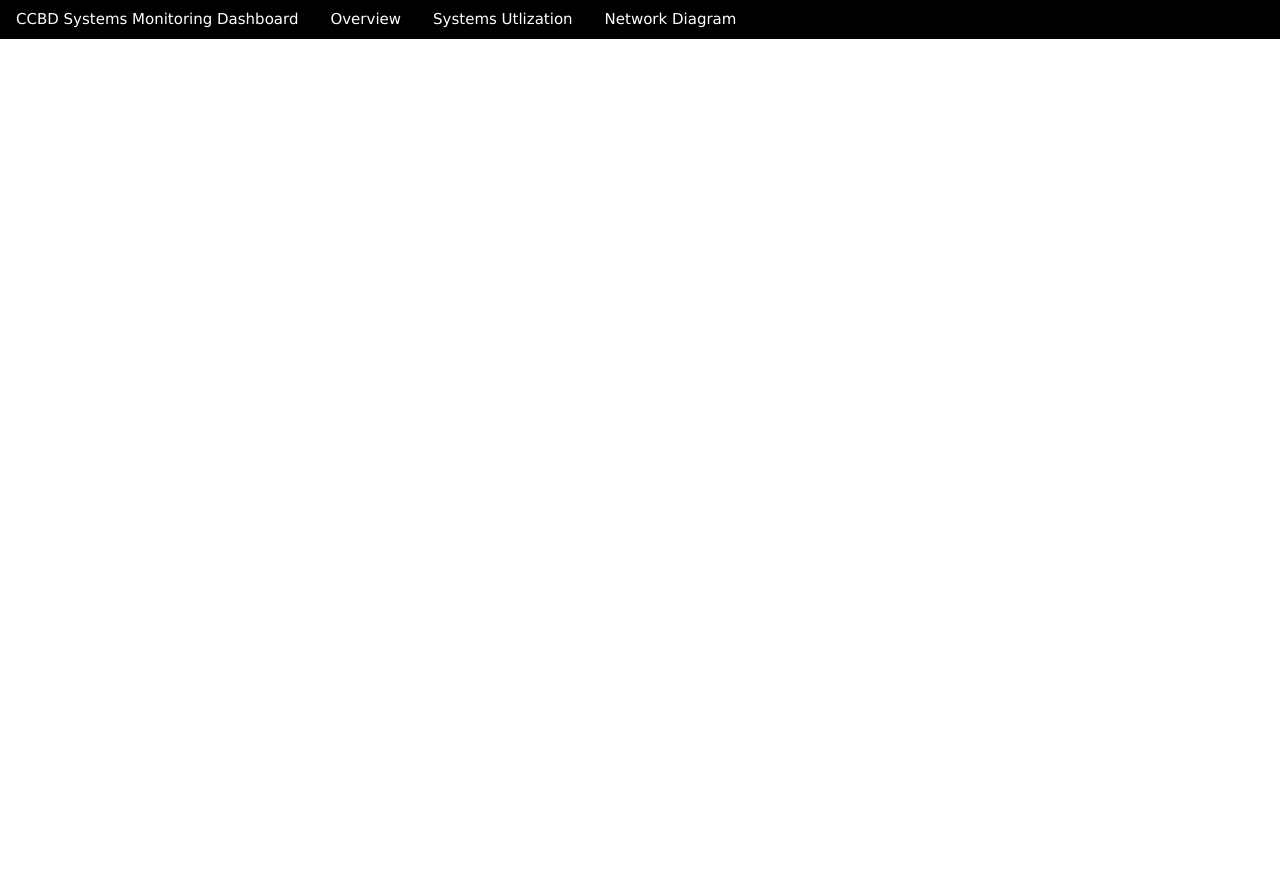
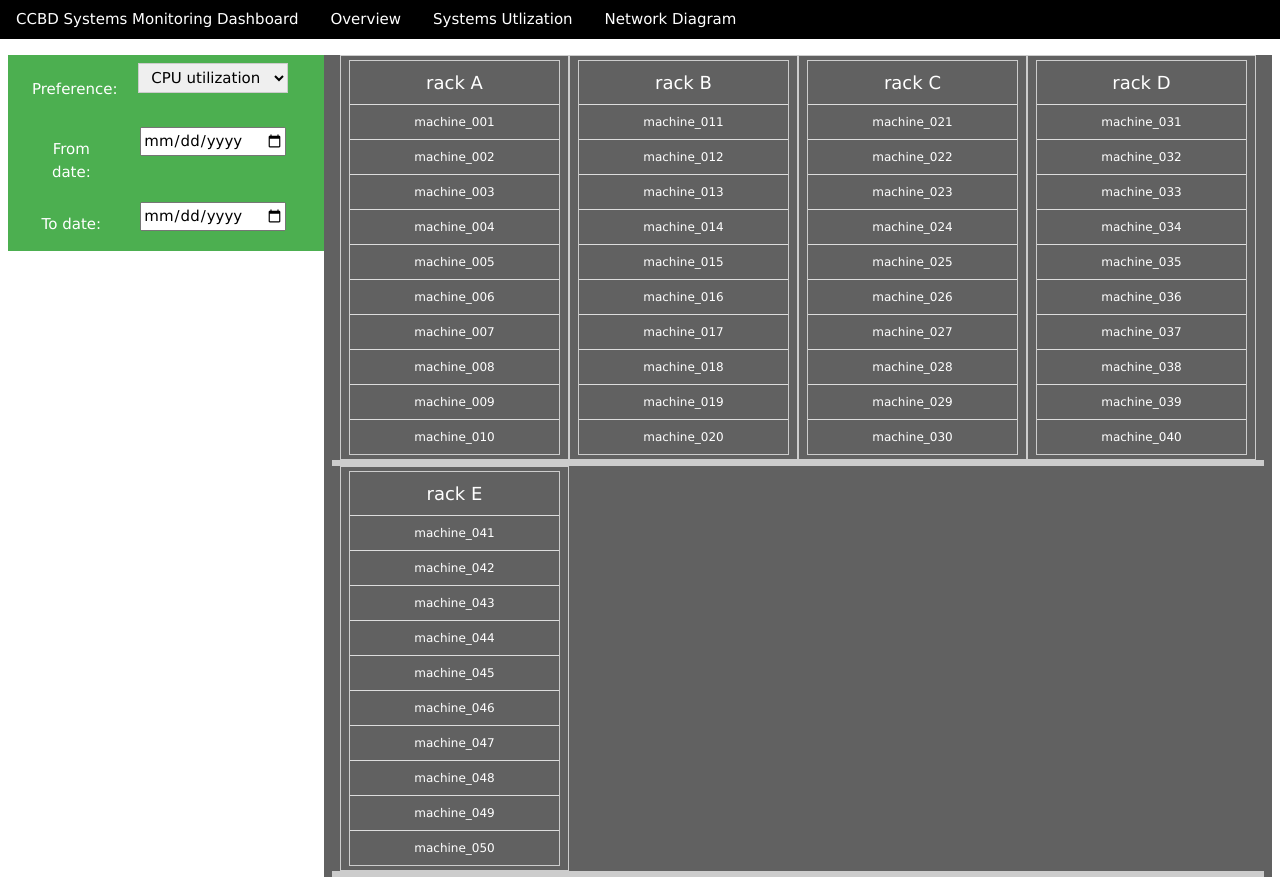
Before and after one commit to SofDevs-Do/R-LMON, a Flask app: page / in a window 1280 px wide. Before the commit the page ends 39 px from the top, so only its background shows below. Run offline with Flask 2, Linux system fonts and the light colour scheme.

Commit message:
Dynamic rack filling added. Maybe will have to make the date and preference input horizontally, but let's decide that later.

```diff
--- a/web_frontend/static/js/rlmon_action.js
+++ b/web_frontend/static/js/rlmon_action.js
@@ -1,4 +1,5 @@
 rlmon_toggle_nav={
+
     setup_nav_buttons: function() {
 	var x;
 	x = document.getElementsByClassName("rlmon-display-buttons");
@@ -6,6 +7,42 @@ rlmon_toggle_nav={
 	    x[i].addEventListener("click", this.change_view);
 	    x[i].corresponding_div = document.getElementById(x[i].id.replace('-button', '-div'));
 	}
+	// Need to populate the racks.
+	// FIXME: replace the hardcoded JSON object by actually making
+	//        a request and getting back the data.
+	data_json = {
+	    0: {
+		'room_name': 'server room 1',
+		'rack_list': {
+		    0: {
+			'rack_name': 'rack A',
+			'machine_list': ['machine_001', 'machine_002', 'machine_003', 'machine_004', 'machine_005',
+					 'machine_006', 'machine_007', 'machine_008', 'machine_009', 'machine_010']
+		    },
+		    1: {
+			'rack_name': 'rack B',
+			'machine_list': ['machine_011', 'machine_012', 'machine_013', 'machine_014', 'machine_015',
+					 'machine_016', 'machine_017', 'machine_018', 'machine_019', 'machine_020']
+		    },
+		    2: {
+			'rack_name': 'rack C',
+			'machine_list': ['machine_021', 'machine_022', 'machine_023', 'machine_024', 'machine_025',
+					 'machine_026', 'machine_027', 'machine_028', 'machine_029', 'machine_030']
+		    },
+		    3: {
+			'rack_name': 'rack D',
+			'machine_list': ['machine_031', 'machine_032', 'machine_033', 'machine_034', 'machine_035',
+					 'machine_036', 'machine_037', 'machine_038', 'machine_039', 'machine_040']
+		    },
+		    4: {
+			'rack_name': 'rack E',
+			'machine_list': ['machine_041', 'machine_042', 'machine_043', 'machine_044', 'machine_045',
+					 'machine_046', 'machine_047', 'machine_048', 'machine_049', 'machine_050']
+		    }
+		}
+	    }
+	};
+	this.populate_rack_view(data_json);
     },
 
     change_view: function(e) {
@@ -16,5 +53,49 @@ rlmon_toggle_nav={
 	}
 	e.target.corresponding_div.style.display = "block";
 	console.log(e);
+    },
+
+    populate_rack_view: function(data_json) {
+	main_rack_div = document.getElementById("rack-disp");
+	var i, j, k;
+	var rack_group = null;
+
+	for (i = 0; i < Object.keys(data_json).length; i++) {
+	    // for each room
+	    for (j = 0; j < Object.keys(data_json[i]['rack_list']).length; j++) {
+		// for each rack.
+		if (j%4==0) {
+		    // make a new rack group.
+		    rack_group = document.createElement("div");
+		    rack_group.classList.add('4-racks', 'w3-row-padding', 'w3-bottombar');
+		}
+
+		rack_object = document.createElement("div");
+		rack_object.classList.add("w3-quarter", "w3-padding-small", "w3-border");
+		ul_object = document.createElement("ul");
+		ul_object.classList.add("w3-ul", "w3-border", "w3-center", "w3-small");
+
+		// Name of the RACK
+		li_object = document.createElement("li");
+		li_object.classList.add("w3-large");
+		li_object.innerHTML = data_json[i]['rack_list'][j]['rack_name'];
+		ul_object.appendChild(li_object);
+
+		// add machines to each rack.
+		for (k = 0; k < data_json[i]['rack_list'][j]['machine_list'].length; k++) {
+		    li_object = document.createElement("li");
+		    li_object.classList.add("w3-hover-shadow");
+		    li_object.innerHTML = data_json[i]['rack_list'][j]['machine_list'][k];
+		    ul_object.appendChild(li_object);
+		}
+		rack_object.appendChild(ul_object);
+
+		rack_group.appendChild(rack_object);
+
+		if (j%4==0) {
+		    main_rack_div.appendChild(rack_group);
+		}
+	    }
+	}
     }
 }
--- a/web_frontend/templates/index.html
+++ b/web_frontend/templates/index.html
@@ -18,7 +18,49 @@
     </div>
 
     <div id="overview-div" class="rlmon-display-div">
+      <div class="w3-row w3-row-padding w3-section">
 
+	<div class="w3-col s3 w3-green w3-center">
+
+	  <div class="w3-row-padding w3-padding-small">
+	    <div class="w3-third w3-padding-small">
+	      <p>Preference:</p>
+	    </div>
+	    <div class="w3-twothird w3-center w3-padding-small">
+	      <select class="w3-padding-small w3-border" name="option">
+		<option> CPU utilization </option>
+		<option> RAM utilization </option>
+		<option> Disk utilization </option>
+		<option> Last login </option>
+	      </select>
+	    </div>
+	  </div>
+
+	  <div class="w3-row-padding">
+	    <div class="w3-third">
+	      <p>From date:</p>
+	    </div>
+	    <div class="w3-twothird w3-center w3-padding-small">
+	      <input type="date" id="from-date-input" name="from-date">
+	    </div>
+	  </div>
+
+	  <div class="w3-row-padding">
+	    <div class="w3-third">
+	      <p>To date:</p>
+	    </div>
+	    <div class="w3-twothird w3-center w3-padding-small">
+	      <input type="date" id="to-date-input" name="to-date">
+	    </div>
+	  </div>
+
+	</div>
+
+	<div id="rack-disp" class="w3-col s9 w3-dark-grey w3-center">
+	  <!-- The rack display -->
+	</div>
+
+      </div>
     </div>
 
     <div id="sys-util-div" class="rlmon-display-div" style="display:none">
```
